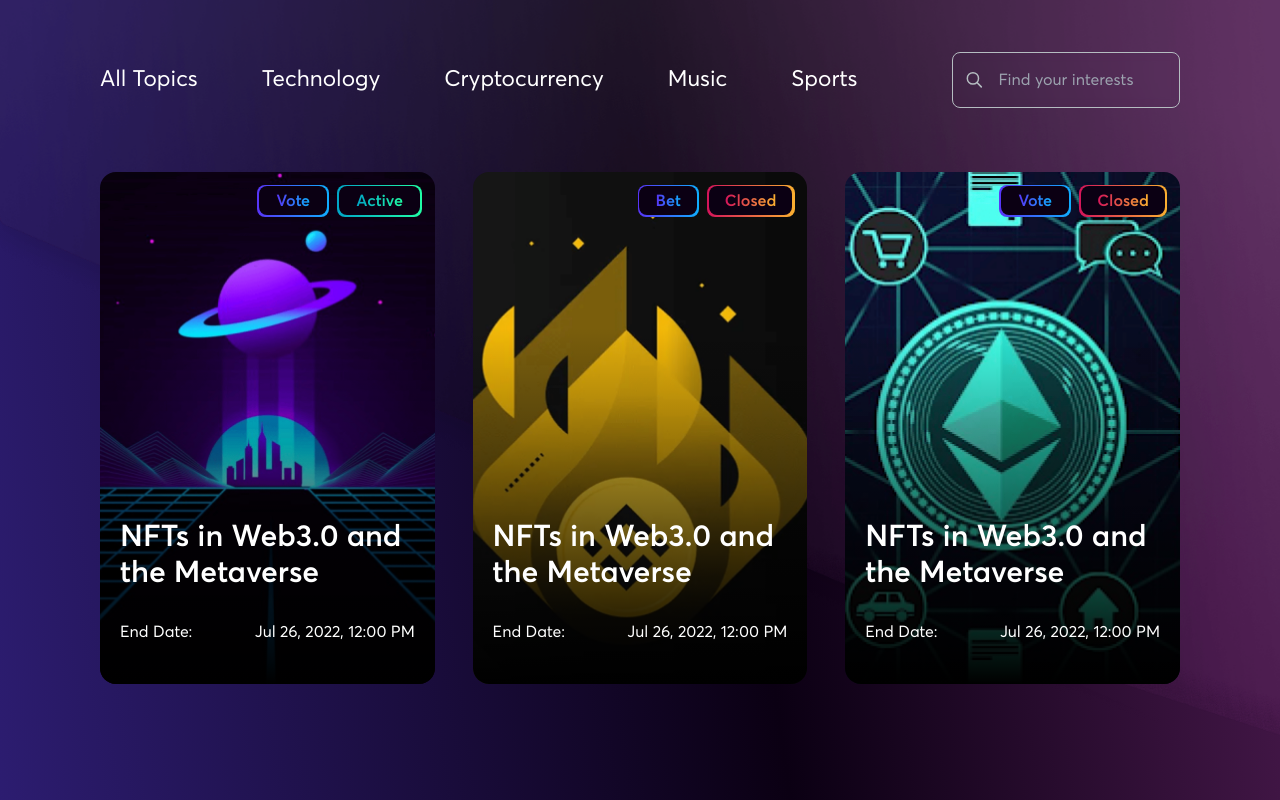
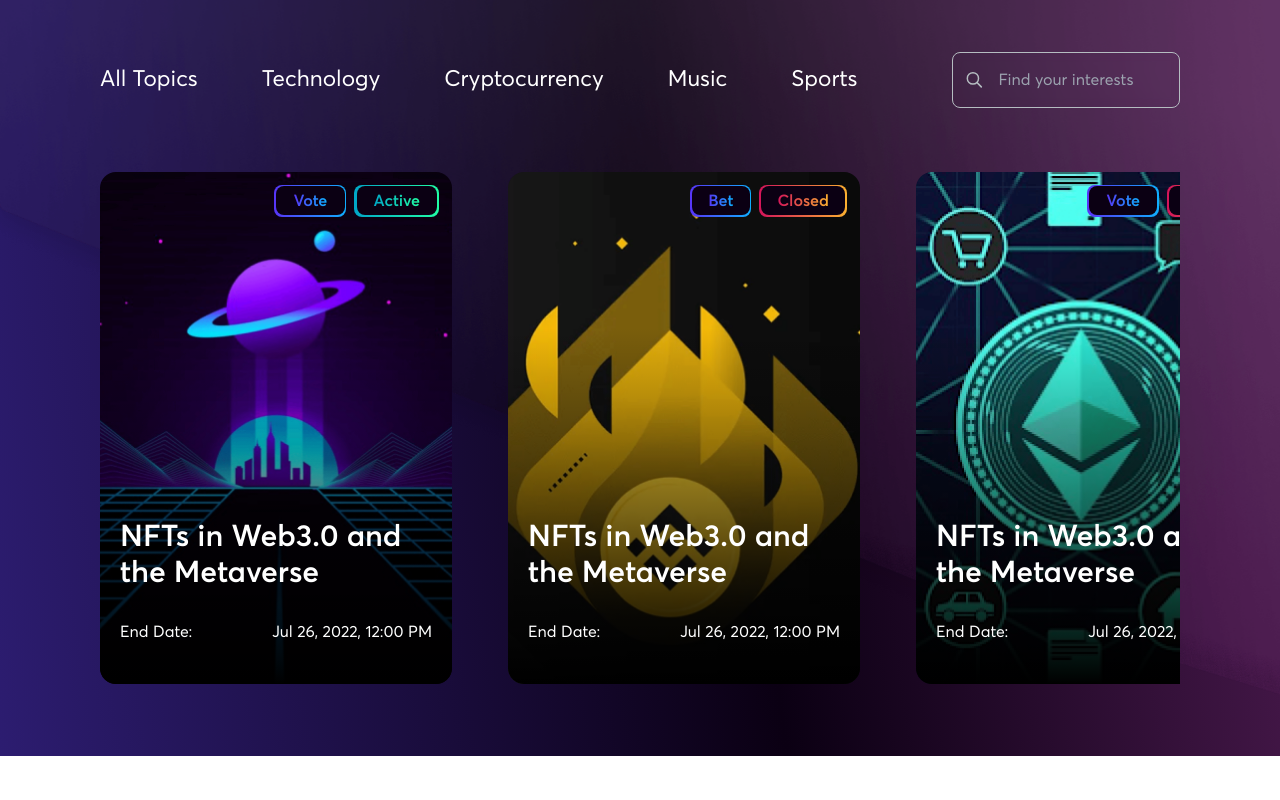
Before and after one commit to srwx/betrend-frontend, a Next.js app: page / in a window 1280 px wide. Shown: the part 609-1409 px from the top of the page. After the commit the page ends 1365 px from the top, so only its background shows below. Built offline with nearby package versions, Linux system fonts and the light colour scheme.

Commit message:
fixed height of all topics section

```diff
--- a/pages/index.tsx
+++ b/pages/index.tsx
@@ -19,6 +19,7 @@ const Container = styled.div`
 
 const BgImage = styled.img`
   width: 100vw;
+  height: 50rem;
   z-index: 1;
 `
 
--- a/src/components/TopicCard/TopicCard.tsx
+++ b/src/components/TopicCard/TopicCard.tsx
@@ -9,6 +9,7 @@ interface ContainerProps {
 
 const Container = styled.div<ContainerProps>`
   width: 31%;
+  min-width: 22rem;
   height: 32rem;
   border-radius: 1rem;
   background-image: url(${(props) => props.url});
@@ -18,7 +19,6 @@ const Container = styled.div<ContainerProps>`
   display: flex;
   flex-direction: column;
   padding-top: 0.8rem;
-  justify-content: space-between;
   position: relative;
   overflow: hidden;
 `
@@ -46,7 +46,7 @@ export const TopicCard = ({
       </div>
       <article
         className={classNames(
-          "text-white px-5 pt-48 pb-10 space-y-7",
+          "text-white px-5 pt-48 pb-10 space-y-7 absolute bottom-0 left-0",
           "bg-gradient-to-t from-black to-transparent"
         )}
       >
--- a/src/pages/Home/AllTopics.tsx
+++ b/src/pages/Home/AllTopics.tsx
@@ -93,7 +93,7 @@ export const AllTopics = () => {
             <Input placeholder="Find your interests" />
           </SearchContainer>
         </div>
-        <div className="flex justify-between">
+        <div className="flex justify-between gap-14 overflow-scroll pb-8">
           {topicList.map((topic, i) => (
             <TopicCard
               key={i}
--- a/src/pages/Home/utils/getAllTopics.json
+++ b/src/pages/Home/utils/getAllTopics.json
@@ -1,4 +1,25 @@
 [
+  {
+    "backgroundUrl": "/images/allTopics/card1.png",
+    "title": "NFTs in Web3.0 and the Metaverse",
+    "deadline": "Jul 26, 2022, 12:00 PM",
+    "isVote": true,
+    "isActive": true
+  },
+  {
+    "backgroundUrl": "/images/allTopics/card2.png",
+    "title": "NFTs in Web3.0 and the Metaverse",
+    "deadline": "Jul 26, 2022, 12:00 PM",
+    "isVote": false,
+    "isActive": false
+  },
+  {
+    "backgroundUrl": "/images/allTopics/card3.png",
+    "title": "NFTs in Web3.0 and the Metaverse",
+    "deadline": "Jul 26, 2022, 12:00 PM",
+    "isVote": true,
+    "isActive": false
+  },
   {
     "backgroundUrl": "/images/allTopics/card1.png",
     "title": "NFTs in Web3.0 and the Metaverse",
```
